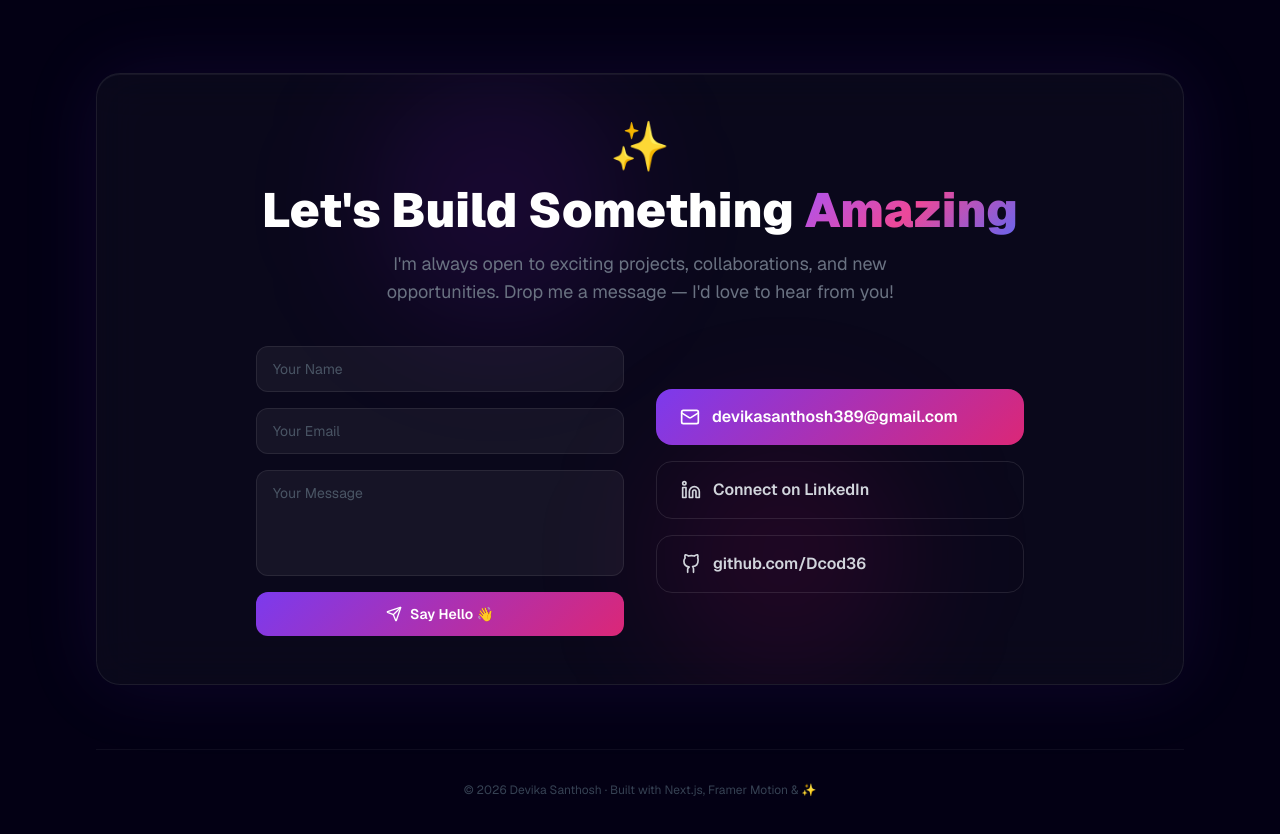
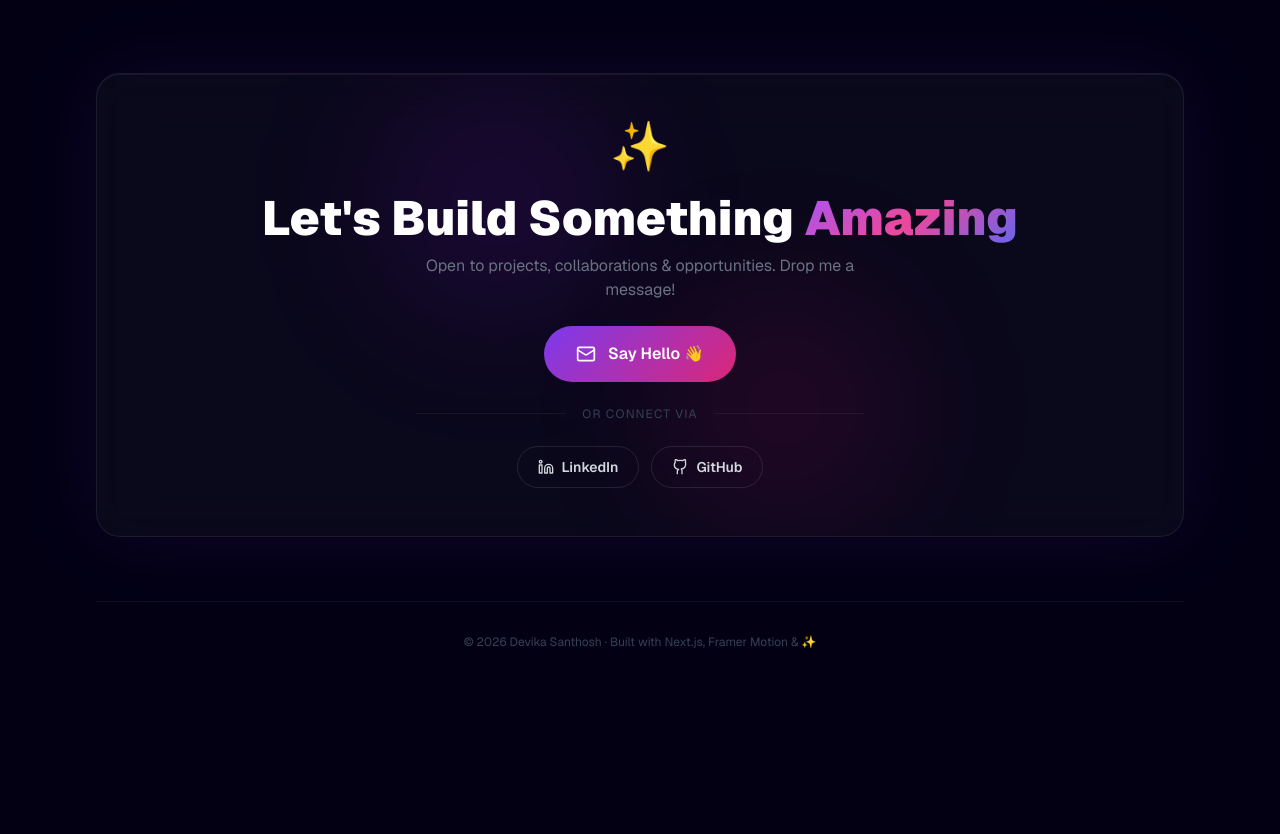
Before and after one commit to Dcod36/portfolio, a Next.js app in the folder portfolio/devika-portfolio/: page / in a window 1280 px wide. Shown: the part 4260-5094 px from the top of the page. After the commit the page ends 5038 px from the top, so only its background shows below. Built offline with nearby package versions, Linux system fonts and the light colour scheme.

Commit message:
feat: animated toggle contact form, clean contact section

```diff
--- a/portfolio/devika-portfolio/src/app/page.js
+++ b/portfolio/devika-portfolio/src/app/page.js
@@ -372,10 +372,11 @@ const StatBadge = ({ value, label, delay }) => (
 );
 
 // ───────────────────────────────────────────
-// Contact Form (EmailJS)
+// Contact Form (EmailJS) — toggle on Say Hello
 // ───────────────────────────────────────────
 function ContactForm() {
   const formRef = useRef(null);
+  const [open, setOpen] = useState(false);
   const [status, setStatus] = useState("idle"); // idle | sending | sent | error
   const [form, setForm] = useState({ name: "", email: "", message: "" });
 
@@ -393,31 +394,61 @@ function ContactForm() {
       );
       setStatus("sent");
       setForm({ name: "", email: "", message: "" });
+      setTimeout(() => { setOpen(false); setStatus("idle"); }, 3000);
     } catch (err) {
       console.error(err);
       setStatus("error");
     }
   };
 
+  const fields = [
+    { name: "name",    type: "text",  placeholder: "Your Name" },
+    { name: "email",   type: "email", placeholder: "Your Email" },
+  ];
+
   return (
-    <form ref={formRef} onSubmit={handleSubmit} className="flex flex-col gap-4">
+    <div className="w-full">
+      {/* Say Hello trigger button */}
+      {!open && (
+        <motion.button
+          onClick={() => setOpen(true)}
+          whileHover={{ scale: 1.04 }}
+          whileTap={{ scale: 0.97 }}
+          className="group inline-flex items-center gap-3 px-8 py-4 rounded-full font-semibold text-white relative overflow-hidden"
+          style={{ background: "linear-gradient(135deg, #7c3aed, #db2777)" }}
+        >
+          <div className="absolute inset-0 bg-white/15 opacity-0 group-hover:opacity-100 transition-opacity" />
+          <Mail className="w-5 h-5 relative" />
+          <span className="relative">Say Hello 👋</span>
+        </motion.button>
+      )}
+
+      {/* Animated form fields */}
+      {open && (
+        <form ref={formRef} onSubmit={handleSubmit} className="w-full flex flex-col gap-3">
+          {fields.map((f, i) => (
+            <motion.div
+              key={f.name}
+              initial={{ opacity: 0, y: 30, scale: 0.95 }}
+              animate={{ opacity: 1, y: 0, scale: 1 }}
+              transition={{ type: "spring", stiffness: 260, damping: 20, delay: i * 0.08 }}
+            >
               <input
-        name="name"
-        value={form.name}
+                name={f.name}
+                type={f.type}
+                value={form[f.name]}
                 onChange={handleChange}
                 required
-        placeholder="Your Name"
-        className="w-full px-4 py-3 rounded-xl bg-white/[0.05] border border-white/[0.08] text-white placeholder-gray-600 focus:outline-none focus:border-purple-500/50 transition-colors text-sm"
+                placeholder={f.placeholder}
+                className="w-full px-4 py-3 rounded-xl bg-white/[0.06] border border-white/[0.1] text-white placeholder-gray-600 focus:outline-none focus:border-purple-500/60 transition-colors text-sm"
               />
-      <input
-        name="email"
-        type="email"
-        value={form.email}
-        onChange={handleChange}
-        required
-        placeholder="Your Email"
-        className="w-full px-4 py-3 rounded-xl bg-white/[0.05] border border-white/[0.08] text-white placeholder-gray-600 focus:outline-none focus:border-purple-500/50 transition-colors text-sm"
-      />
+            </motion.div>
+          ))}
+          <motion.div
+            initial={{ opacity: 0, y: 30, scale: 0.95 }}
+            animate={{ opacity: 1, y: 0, scale: 1 }}
+            transition={{ type: "spring", stiffness: 260, damping: 20, delay: 0.16 }}
+          >
             <textarea
               name="message"
               value={form.message}
@@ -425,25 +456,42 @@ function ContactForm() {
               required
               rows={4}
               placeholder="Your Message"
-        className="w-full px-4 py-3 rounded-xl bg-white/[0.05] border border-white/[0.08] text-white placeholder-gray-600 focus:outline-none focus:border-purple-500/50 transition-colors text-sm resize-none"
+              className="w-full px-4 py-3 rounded-xl bg-white/[0.06] border border-white/[0.1] text-white placeholder-gray-600 focus:outline-none focus:border-purple-500/60 transition-colors text-sm resize-none"
             />
+          </motion.div>
+          <motion.div
+            initial={{ opacity: 0, y: 20 }}
+            animate={{ opacity: 1, y: 0 }}
+            transition={{ type: "spring", stiffness: 260, damping: 20, delay: 0.24 }}
+            className="flex gap-3"
+          >
             <button
               type="submit"
               disabled={status === "sending" || status === "sent"}
-        className="flex items-center justify-center gap-2 px-6 py-3 rounded-xl font-semibold text-white text-sm transition-all disabled:opacity-60"
+              className="flex-1 flex items-center justify-center gap-2 px-6 py-3 rounded-xl font-semibold text-white text-sm transition-all disabled:opacity-60"
               style={{ background: "linear-gradient(135deg, #7c3aed, #db2777)" }}
             >
               {status === "sending" ? (
                 <span className="animate-pulse">Sending...</span>
               ) : status === "sent" ? (
-          <span>✅ Message Sent!</span>
+                <span>✅ Sent!</span>
               ) : status === "error" ? (
-          <span>❌ Failed — try email directly</span>
+                <span>❌ Failed</span>
               ) : (
-          <><Send className="w-4 h-4" /> Say Hello 👋</>
+                <><Send className="w-4 h-4" /> Send Message</>
               )}
             </button>
+            <button
+              type="button"
+              onClick={() => { setOpen(false); setStatus("idle"); setForm({ name: "", email: "", message: "" }); }}
+              className="px-4 py-3 rounded-xl text-gray-500 border border-white/10 hover:border-white/20 hover:text-gray-300 text-sm transition-all"
+            >
+              Cancel
+            </button>
+          </motion.div>
         </form>
+      )}
+    </div>
   );
 }
 
@@ -939,7 +987,8 @@ export default function Home() {
 
         {/* ── CONTACT ── */}
         <section id="contact" className="scroll-mt-24">
-          <div className="relative overflow-hidden rounded-3xl border border-white/[0.08] bg-white/[0.03] backdrop-blur-xl p-8 md:p-12"
+          <div
+            className="relative overflow-hidden rounded-3xl border border-white/[0.08] bg-white/[0.03] backdrop-blur-xl p-8 md:p-12"
             style={{ boxShadow: "0 0 80px rgba(124,58,237,0.1), inset 0 1px 0 rgba(255,255,255,0.05)" }}
           >
             {/* Decorative blobs */}
@@ -951,54 +1000,49 @@ export default function Home() {
               whileInView={{ opacity: 1, scale: 1 }}
               transition={{ duration: 0.7 }}
               viewport={{ once: true }}
-              className="relative z-10"
+              className="relative z-10 flex flex-col items-center text-center gap-6"
             >
-              <div className="text-center mb-10">
-                <div className="text-5xl mb-4">✨</div>
-                <h2 className="text-4xl md:text-5xl font-black text-white mb-4">
+              <div className="text-5xl">✨</div>
+              <div>
+                <h2 className="text-4xl md:text-5xl font-black text-white mb-3">
                   Let&apos;s Build Something{" "}
                   <span className="gradient-text">Amazing</span>
                 </h2>
-                <p className="text-gray-500 text-lg max-w-lg mx-auto">
-                  I&apos;m always open to exciting projects, collaborations, and new opportunities.
-                  Drop me a message — I&apos;d love to hear from you!
+                <p className="text-gray-500 text-base max-w-md mx-auto">
+                  Open to projects, collaborations &amp; opportunities. Drop me a message!
                 </p>
               </div>
 
-              <div className="grid md:grid-cols-2 gap-8 max-w-3xl mx-auto">
-                {/* Contact Form */}
+              {/* Say Hello form — expands inline */}
+              <div className="w-full max-w-md">
                 <ContactForm />
+              </div>
 
-                {/* Social links */}
-                <div className="flex flex-col justify-center gap-4">
-                  <a
-                    href="mailto:devikasanthosh389@gmail.com"
-                    className="group inline-flex items-center gap-3 px-6 py-4 rounded-2xl font-semibold text-white relative overflow-hidden"
-                    style={{ background: "linear-gradient(135deg, #7c3aed, #db2777)" }}
-                  >
-                    <div className="absolute inset-0 bg-white/15 opacity-0 group-hover:opacity-100 transition-opacity" />
-                    <Mail className="w-5 h-5 relative" />
-                    <span className="relative">devikasanthosh389@gmail.com</span>
-                  </a>
+              {/* Divider */}
+              <div className="flex items-center gap-4 w-full max-w-md">
+                <div className="flex-1 h-px bg-white/[0.06]" />
+                <span className="text-gray-700 text-xs uppercase tracking-widest">or connect via</span>
+                <div className="flex-1 h-px bg-white/[0.06]" />
+              </div>
+
+              {/* Social row */}
+              <div className="flex flex-wrap justify-center gap-3">
                 <a
                   href="https://linkedin.com/in/devika-santhosh-7b73472b2"
                   target="_blank"
                   rel="noopener noreferrer"
-                    className="inline-flex items-center gap-3 px-6 py-4 rounded-2xl font-semibold border border-white/10 text-gray-300 hover:text-white hover:border-purple-500/50 hover:bg-purple-500/10 transition-all"
+                  className="inline-flex items-center gap-2 px-5 py-2.5 rounded-full font-semibold text-sm border border-white/10 text-gray-300 hover:text-white hover:border-purple-500/50 hover:bg-purple-500/10 transition-all"
                 >
-                    <LinkedinIcon className="w-5 h-5" />
-                    Connect on LinkedIn
+                  <LinkedinIcon className="w-4 h-4" /> LinkedIn
                 </a>
                 <a
                   href="https://github.com/Dcod36"
                   target="_blank"
                   rel="noopener noreferrer"
-                    className="inline-flex items-center gap-3 px-6 py-4 rounded-2xl font-semibold border border-white/10 text-gray-300 hover:text-white hover:border-purple-500/50 hover:bg-purple-500/10 transition-all"
+                  className="inline-flex items-center gap-2 px-5 py-2.5 rounded-full font-semibold text-sm border border-white/10 text-gray-300 hover:text-white hover:border-purple-500/50 hover:bg-purple-500/10 transition-all"
                 >
-                    <GithubIcon className="w-5 h-5" />
-                    github.com/Dcod36
+                  <GithubIcon className="w-4 h-4" /> GitHub
                 </a>
-                </div>
               </div>
             </motion.div>
           </div>
```
Lines whose indentation alone changed are shown as unchanged.
